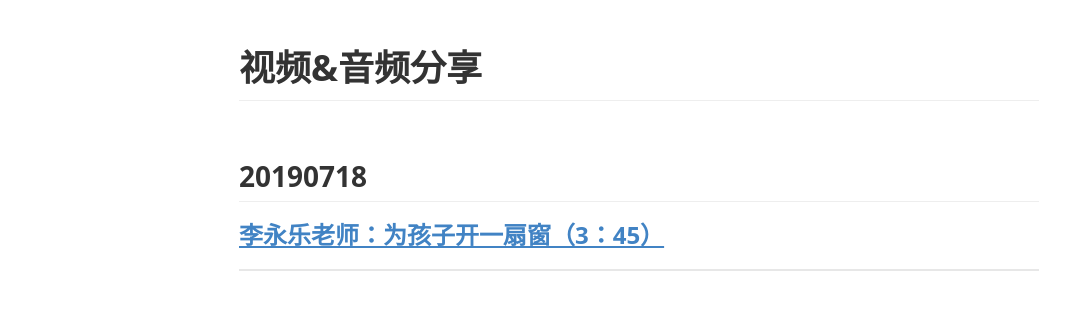
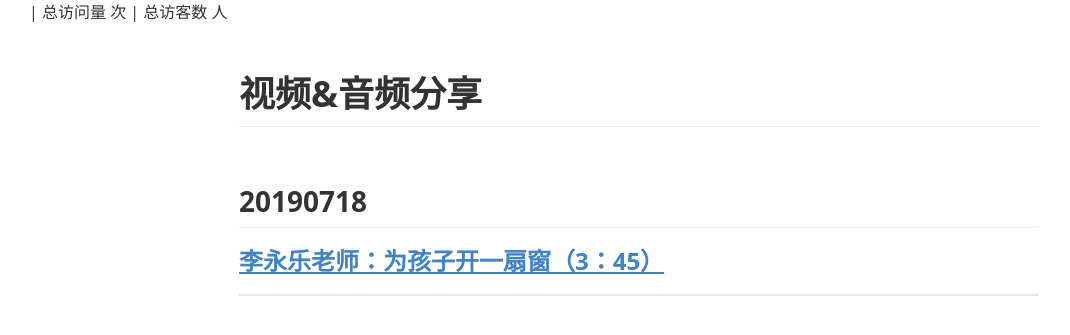
Before and after one commit to Yudezhi/Yudezhi.github.io, a Jekyll site: the page share.html, which Jekyll copies as it is, in a window 1280 px wide. Shown: the top 335 px of the page, without its empty margins (1-1071 px from the left). Built offline with Jekyll 4.4.1, drawn with Linux system fonts in a browser that asks for light colours; comment, search, counter and statistics services are not loaded.

Commit message:
视频添加访问次数

```diff
--- a/Videos/20190718.html
+++ b/Videos/20190718.html
@@ -231,6 +231,12 @@ var _hmt = _hmt || [];
   s.parentNode.insertBefore(hm, s);
 })();
 </script>
+<!-- 不蒜子计数 -->
+          <script async src="//busuanzi.ibruce.info/busuanzi/2.3/busuanzi.pure.mini.js"></script>
+            <span id="busuanzi_container_site_pv" >| 总访问量 <span id="busuanzi_value_site_pv"></span> 次 </span>
+            <span id="busuanzi_container_site_uv" >| 总访客数 <span id="busuanzi_value_site_uv"></span> 人 </span>
+<!-- 不蒜子计数 -->
+
 
 </head>
 <body class='typora-export os-windows' >
--- a/share.html
+++ b/share.html
@@ -231,6 +231,11 @@ var _hmt = _hmt || [];
   s.parentNode.insertBefore(hm, s);
 })();
 </script>
+<!-- 不蒜子计数 -->
+<script async src="//busuanzi.ibruce.info/busuanzi/2.3/busuanzi.pure.mini.js"></script>
+  <span id="busuanzi_container_site_pv" >| 总访问量 <span id="busuanzi_value_site_pv"></span> 次 </span>
+  <span id="busuanzi_container_site_uv" >| 总访客数 <span id="busuanzi_value_site_uv"></span> 人 </span>
+<!-- 不蒜子计数 -->
 
 </head>
 <body class='typora-export os-windows' >
```
